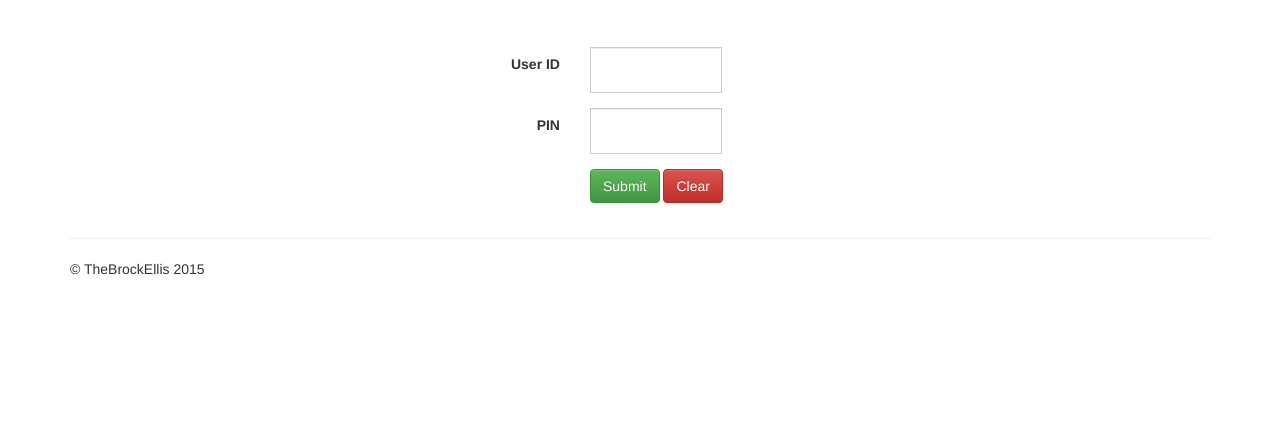
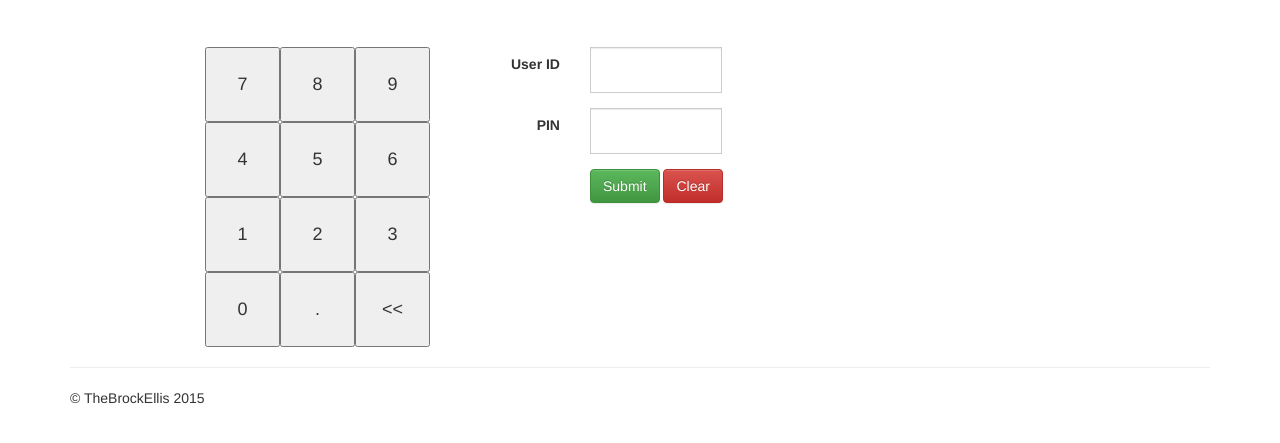
Before and after one commit to TheBrockEllis/Threoze-Timecard, a plain HTML site: page index.html in a window 1280 px wide. Shown: the part 53-496 px from the top of the page. Drawn offline with nearby package versions, Linux system fonts and the light colour scheme.

Commit message:
Fix include path

```diff
--- a/index.html
+++ b/index.html
@@ -99,7 +99,7 @@
     <script src="//ajax.googleapis.com/ajax/libs/jquery/1.11.2/jquery.min.js"></script>
     <script>window.jQuery || document.write('<script src="js/vendor/jquery-1.11.2.min.js"><\/script>')</script>
         <script src="js/vendor/sycamore.js"></script>
-        <script src="js/vendor/jquery-numpad/src/jquery-numpad.js"></script>
+        <script src="js/vendor/jquery-numpad.js"></script>
         <script src="js/main.js"></script>
     </body>
 </html>
```
